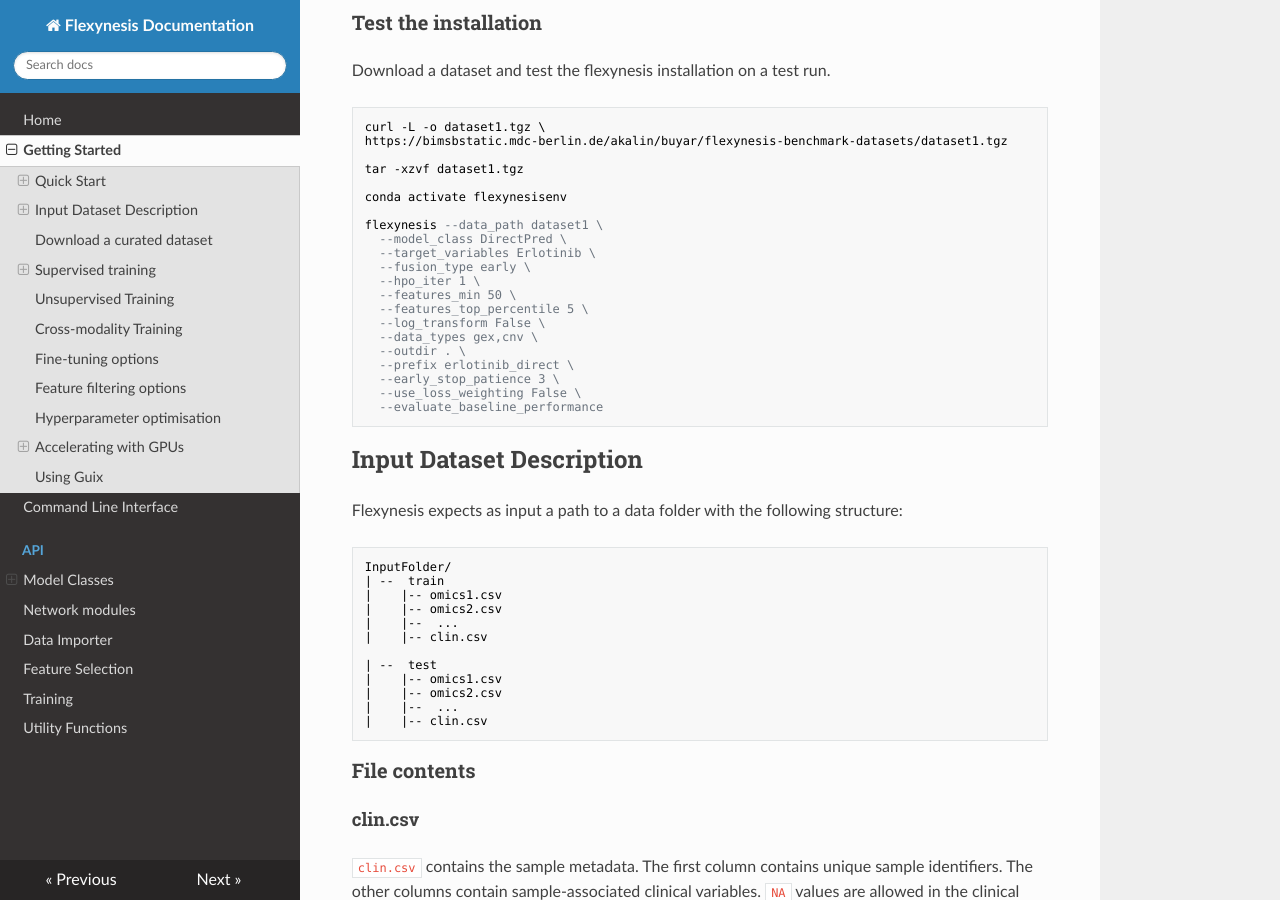
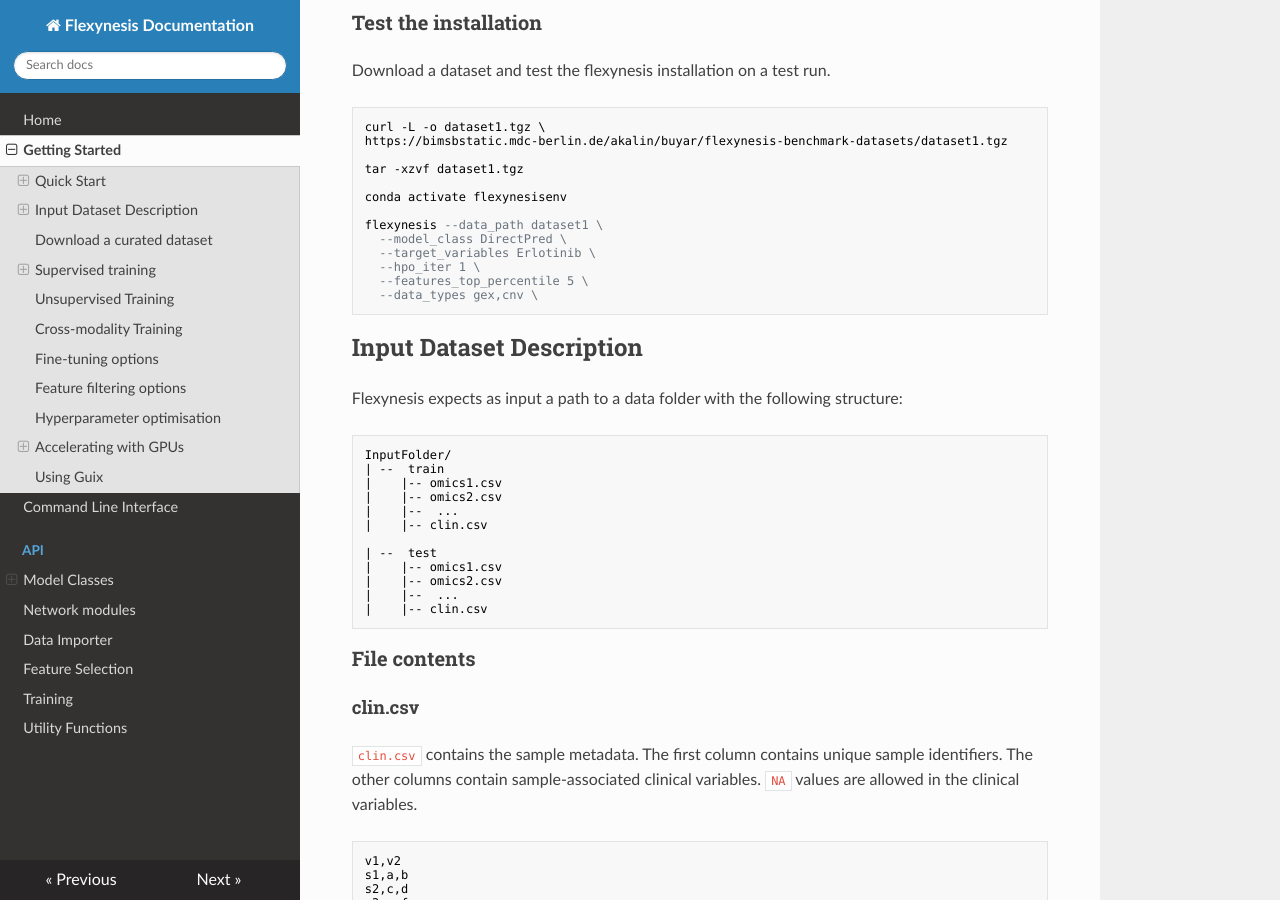
Before and after one commit to BIMSBbioinfo/flexynesis, an MkDocs documentation site: the page built from docs/getting_started.md, in a window 1280 px wide and 900 px high, scrolled down 383 px. Built offline with MkDocs 1.6.1, drawn with Linux system fonts in a browser that asks for light colours; nearby versions of some CDN libraries.

Commit message:
simplify test command

````diff
--- a/docs/getting_started.md
+++ b/docs/getting_started.md
@@ -27,17 +27,9 @@ conda activate flexynesisenv
 flexynesis --data_path dataset1 \
   --model_class DirectPred \
   --target_variables Erlotinib \
-  --fusion_type early \
   --hpo_iter 1 \
-  --features_min 50 \
   --features_top_percentile 5 \
-  --log_transform False \
   --data_types gex,cnv \
-  --outdir . \
-  --prefix erlotinib_direct \
-  --early_stop_patience 3 \
-  --use_loss_weighting False \
-  --evaluate_baseline_performance
 ```
 
 ## Input Dataset Description
````
